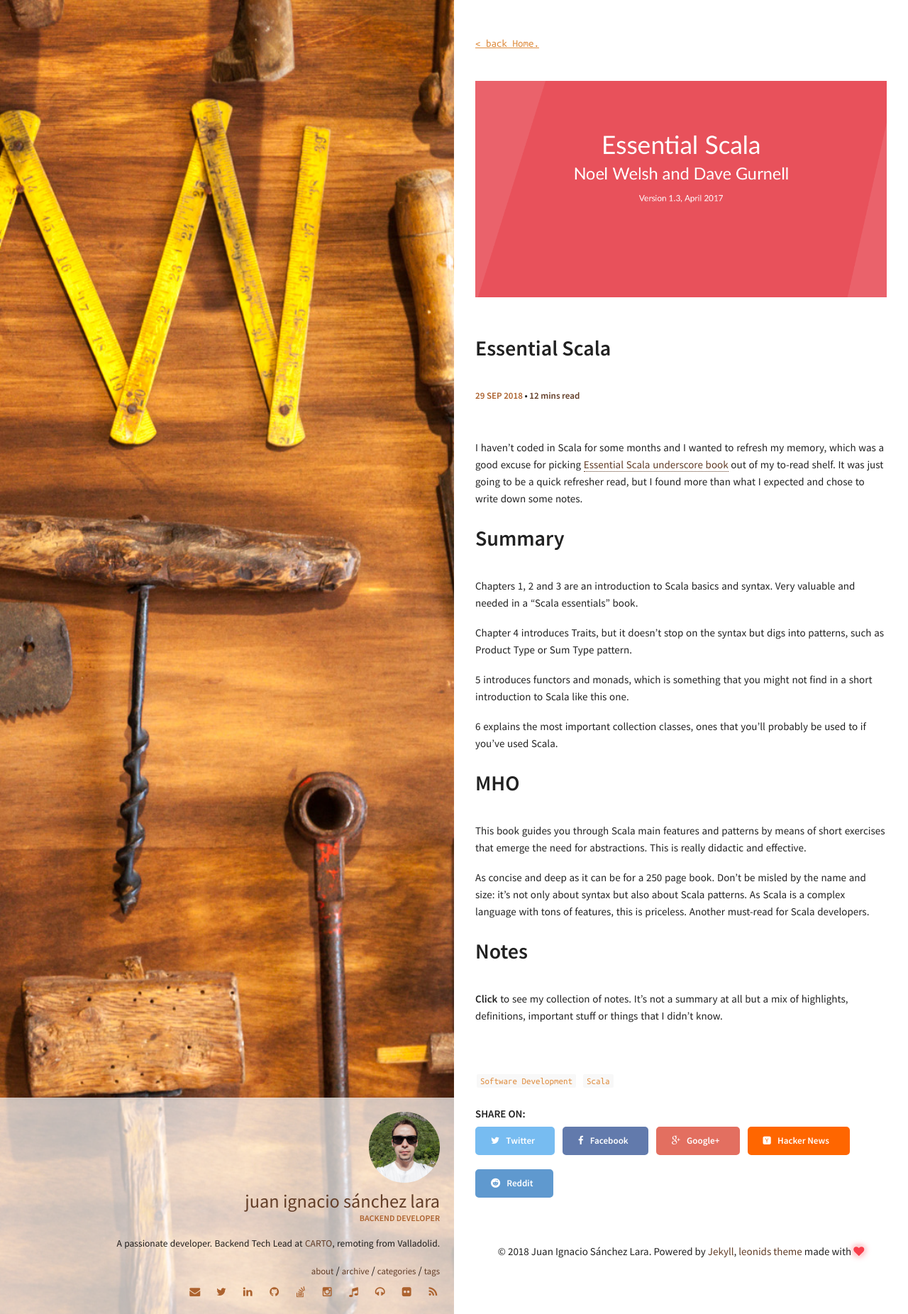
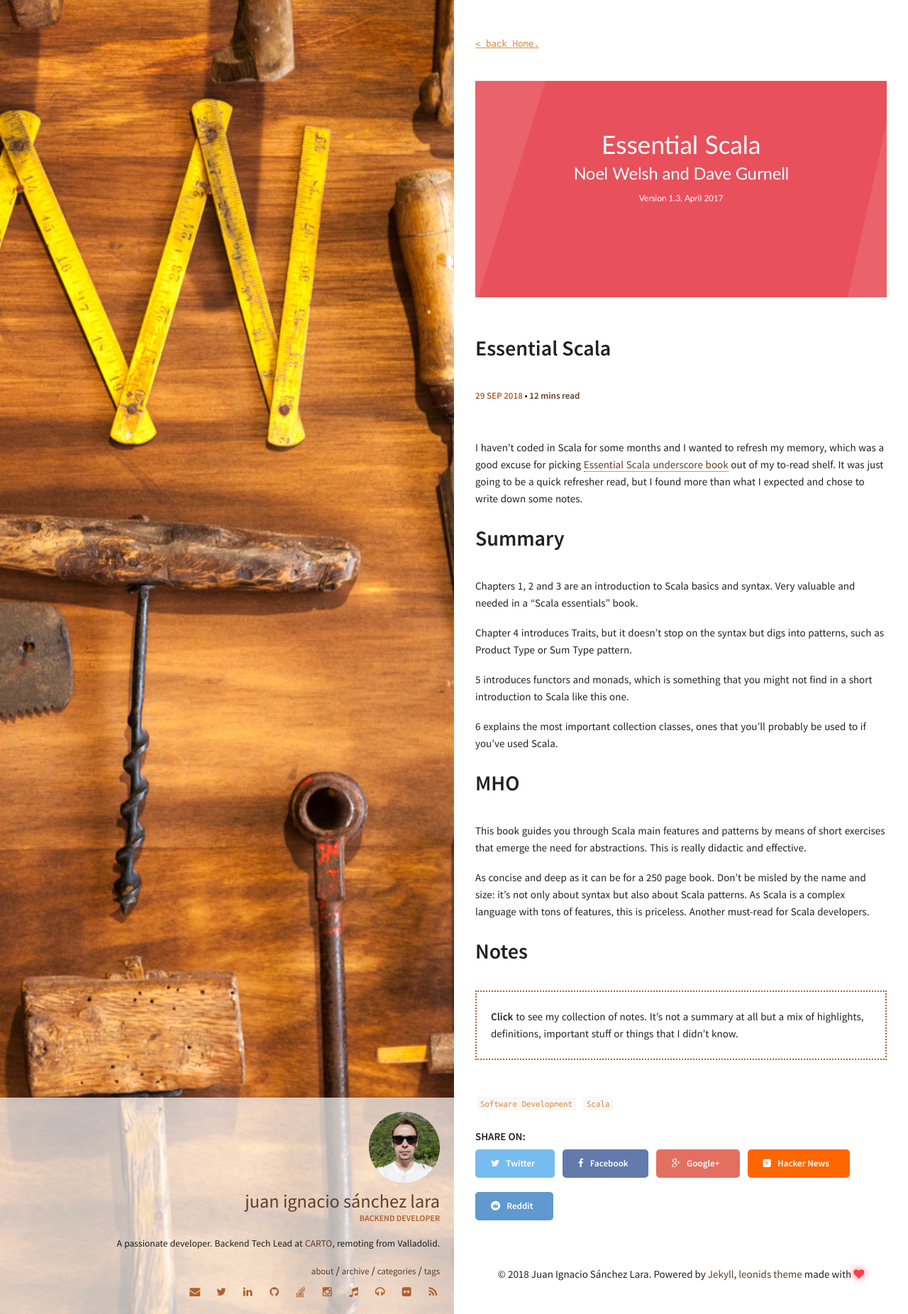
Before and after one commit to juanignaciosl/juanignaciosl.github.io, a Jekyll site: the page built from _posts/2018-09-29-Essential_Scala.markdown, in a window 1280 px wide. Shown: the whole page at 71% size. Built offline with Jekyll 4.4.1, drawn with Linux system fonts in a browser that asks for light colours.

Commit message:
Notes box

```diff
--- a/_sass/pages/_post.scss
+++ b/_sass/pages/_post.scss
@@ -252,6 +252,8 @@ a.read-more {
 
 details summary {
   cursor: pointer;
+  border: 2px dotted $secondary;
+  padding: 5px 20px;
 }
 
 .tag {
```
